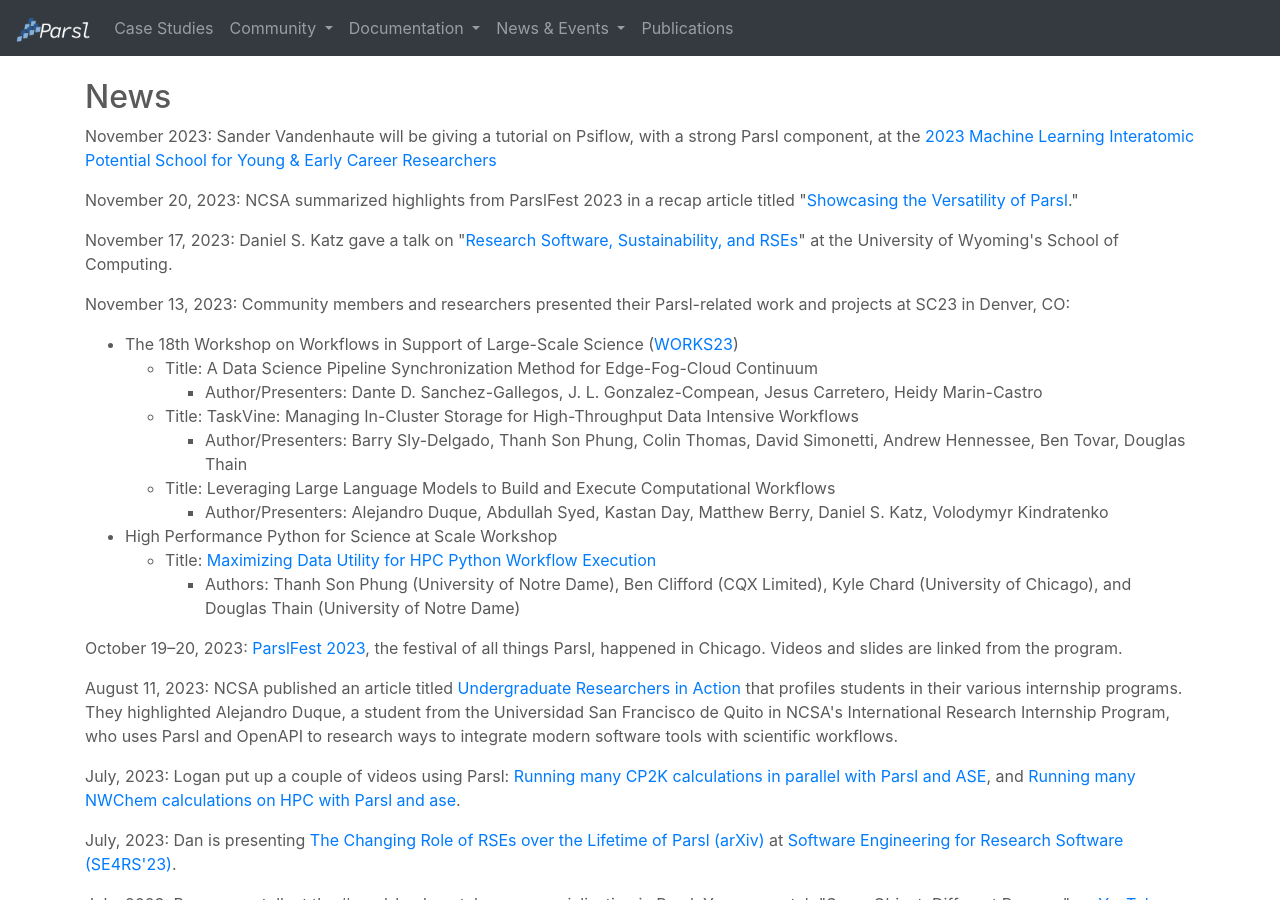
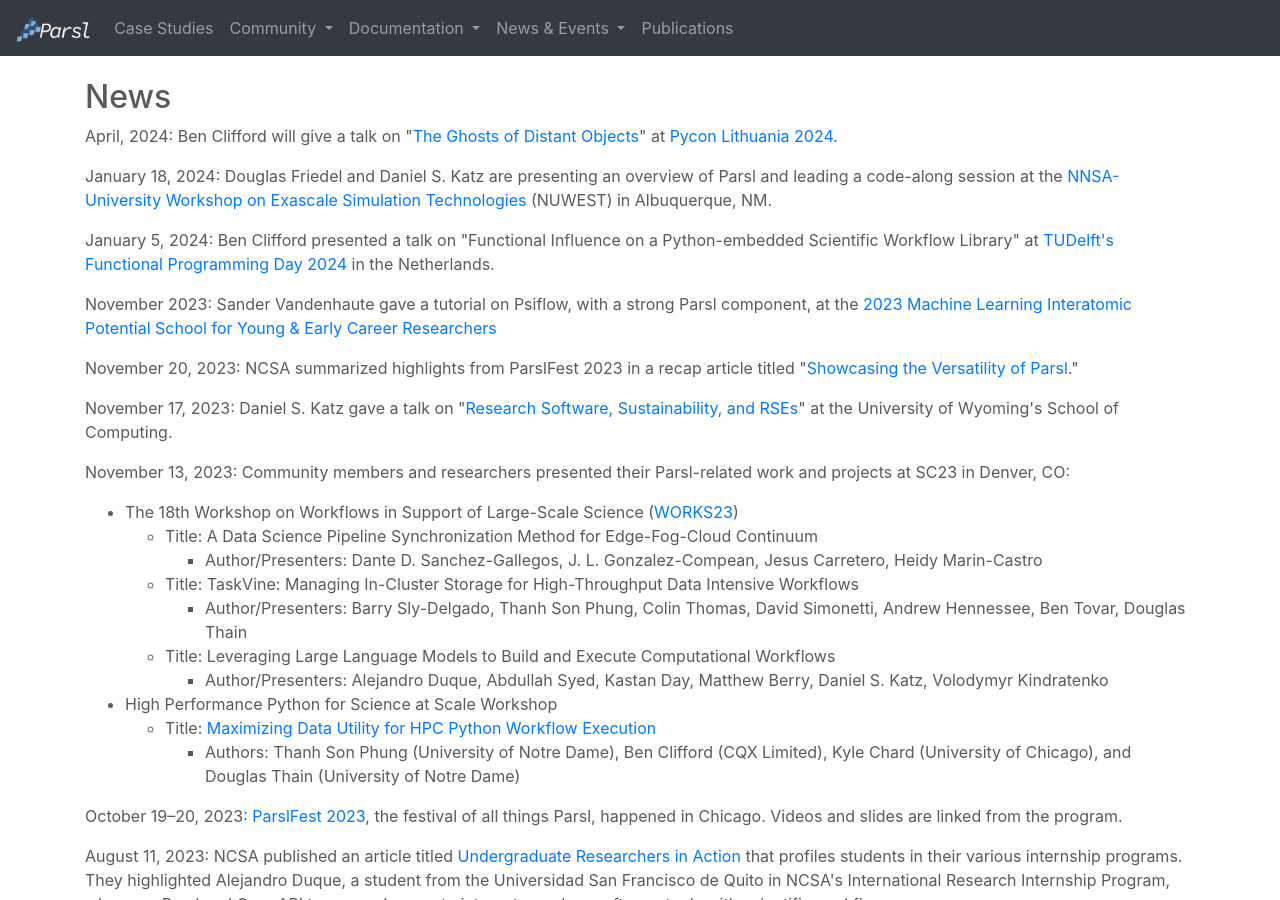
Before and after one commit to Parsl/parsl.github.io, a Jekyll site: the page built from news.html, in a window 1280 px wide and 900 px high. Built offline with Jekyll 4.4.1, drawn with Linux system fonts in a browser that asks for light colours.

Commit message:
Adding recent and upcoming presentations

```diff
--- a/news.html
+++ b/news.html
@@ -16,10 +16,25 @@
         </p>
       </div>
       -->
+<div class="news-info">
+        <p><span class="name">April, 2024:</span>
+        Ben Clifford will give a talk on "<a href="https://pretalx.com/pycon-lithuania-2024/talk/review/WCDNXAC7N33WNGPER8BML9FW8TUA7VT3" target="_blank">The Ghosts of Distant Objects</a>" at <a href="https://pretalx.com/pycon-lithuania-2024/schedule/" target="_blank">Pycon Lithuania 2024</a>.
+       </div>
+
+<div class="news-info">
+        <p><span class="name">January 18, 2024:</span>
+        Douglas Friedel and Daniel S. Katz are presenting an overview of Parsl and leading a code-along session at the <a href="https://illinois-ceesd.github.io/nuwest/" target="_blank">NNSA-University Workshop on Exascale Simulation Technologies</a> (NUWEST) in Albuquerque, NM.
+       </div>
+
+<div class="news-info">
+        <p><span class="name">January 5, 2024:</span>
+        Ben Clifford presented a talk on "Functional Influence on a Python-embedded Scientific Workflow Library" at <a href="https://www.tudelft.nl/fpday-2024-1" target="_blank">TUDelft's Functional Programming Day 2024</a> in the Netherlands.
+        </p>
+       </div>
 
        <div class="news-info">
         <p><span class="name">November 2023:</span>
-        Sander Vandenhaute will be giving a tutorial on Psiflow, with a
+        Sander Vandenhaute gave a tutorial on Psiflow, with a
         strong Parsl component, at the
 <a href="https://www.mlip-workshop.xyz/">2023 Machine Learning Interatomic Potential School for Young & Early Career Researchers</a>
         </p>
```
